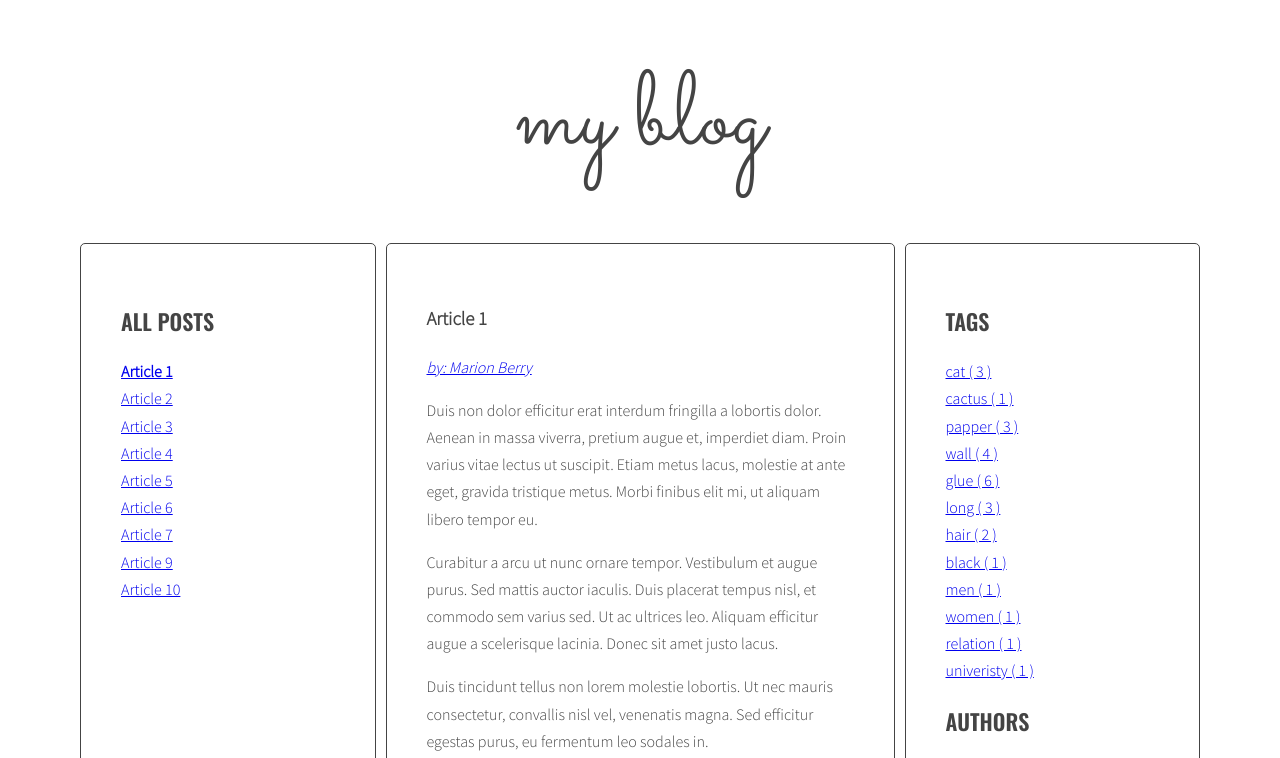
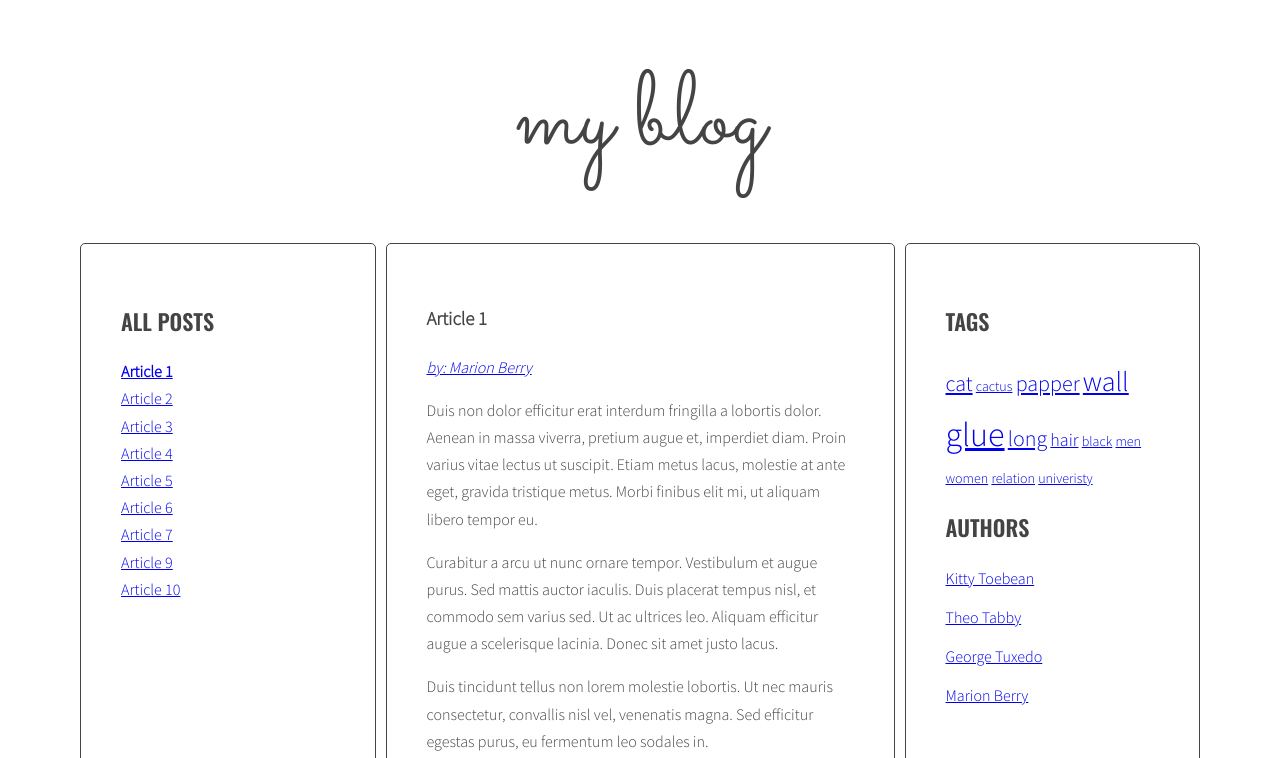
Before and after one commit to mateusz-andrzej-krupa/javascript-blog, a website: page index.html in a window 1280 px wide. Both pictures are taken after a click on the link "Article 1". Shown: the top 758 px of the page. Drawn offline with nearby package versions, Linux system fonts and the light colour scheme.

Commit message:
Fix tagsCloud: adjust tag size to repeating adn correcto to list-horizontal

```diff
--- a/css/style.css
+++ b/css/style.css
@@ -107,4 +107,25 @@ body {
 .post-tags p {
   margin: 0 10px 0 0;
 }
+
+
+.tagClass1 {
+  font-size: 14px;
+}
+.tagClass2 {
+  font-size: 18px;
+}
+.tagClass3 {
+  font-size: 22px;
+}
+.tagClass4 {
+  font-size: 28px;
+}
+.tagClass5 {
+  font-size: 32px;
+}
+.tagClass6 {
+  font-size: 34px;
+}
+
 /*# sourceMappingURL=style.css.map */
--- a/index.html
+++ b/index.html
@@ -146,7 +146,7 @@
             </section>
             <aside class="sidebar">
               <h2 class="section-title">Tags</h2>
-              <ul class="list tags">
+              <ul class="list tags list-horizontal">
               </ul>
               <h2 class="section-title">Authors</h2>
               <ul class="list authors">
--- a/js/script.js
+++ b/js/script.js
@@ -6,23 +6,19 @@
     optArticleTagsSelector = '.post-tags .list',
     optArticleAuthorSelector = '.post-author',
     //optTagListSelector = '.tag.list';
-    optCloudClassCount = '5',
-    optCloudClassPrefix = 'tag-size-';
+    optCloudClassCount = '5';
+    //optCloudClassPrefix = 'tag-size-';
 
   /* [DONE] Click listener on lef column */
   const titleClickHandler = function(){
-    //console.log('this: ', this);
     event.preventDefault(); //ok-blokada przewijania strony do #
-    const clickedElement = this; //do czego to służy?
-    //console.log('Link was clicked!');
-    //console.log('event', event);
+    const clickedElement = this;
     /* [DONE] remove class 'active' from all article links  */
     const activeLinks = document.querySelectorAll('.titles a.active');
     for(let activeLink of activeLinks){
       activeLink.classList.remove('active');
     }
     /* [DONE] add class 'active' to the clicked link */
-    //console.log('clickedElement', clickedElement);  //console.log('clickedElement+: ' + clickedElement);
     clickedElement.classList.add('active');
     /* [DONE] remove class 'active' from all articles */
     const activeArticles = document.querySelectorAll('article.active');
@@ -31,10 +27,8 @@
     }
     /* [DONE] get 'href' attribute from the clicked link */
     const articleHref = clickedElement.getAttribute('href');
-    //console.log('this is a articleHref:' , articleHref);
     /* [DONE] find the correct article using the selector (value of 'href' attribute) */
-    const article = document.querySelector(articleHref); //TEGO NIE KUMAM
-    //console.log(article);
+    const article = document.querySelector(articleHref);
     /* [DONE] add class 'active' to the correct article */
     article.classList.add('active');
   };
@@ -82,30 +76,16 @@
   const calculateTagsParams = function(tags) {
     const params = { max: 0, min: 999999 };
     for( let tag in tags ){
-      //console.log(`${tag} is used: ${allTags[tag]}`);
-      /*if(allTags[tag] > params.max) {
-        params.max = allTags[tag];
-        console.log(params);
-      }*/
       params.max = tags[tag] > params.max ? tags[tag] : params.max;
-      //console.log(params.max);
-      //params.max = Math.max(allTags[tag], params.max);
-      //console.log(params.max);
       params.min = tags[tag] < params.min ? tags[tag] : params.min;
-      //console.log('paramMin', params.min);
     }
-    console.log(params);
+    //console.log(params);
     return params;
   };
   const calculateTagClass = function(count, params) {
-    /*const normalizedCount = count - params.min;
-    const normalizedMax = params.max - params.min;
-    const percentage = normalizedCount / normalizedMax;
-    const classNumber = Math.floor( percentage * (optCloudClassCount -1));
-    */
     const classNumber = Math.floor((( count - params.min) / (params.max - params.min)) * optCloudClassCount + 1 );
-    console.log('numer klasy', classNumber);
-    return;
+    //console.log('numer klasy', classNumber);
+    return classNumber;
   };
   const generateTags = function(){
 
@@ -162,7 +142,7 @@
         //allTagsHTML += tag + ' (' + allTags[tag] +') ';
         allTagsHTML +=
         //<li><a href="#' + articleId + '"><span>' + articleTitle + '</span></a></li>
-        `<li><a class="${ calculateTagClass(allTags[tag], tagsParams)} " href="#tag-${ tag }"><span> ${ tag } ( ${ allTags[tag] } ) </span></a></li>`;
+        ` <li><a class ="tagClass${ calculateTagClass(allTags[tag], tagsParams) }"  href="#tag-${ tag }"><span> ${ tag } </span></a></li>`;
         //console.log('allTagsHTML',allTagsHTML);
       }
       tagList.innerHTML = allTagsHTML;
```
